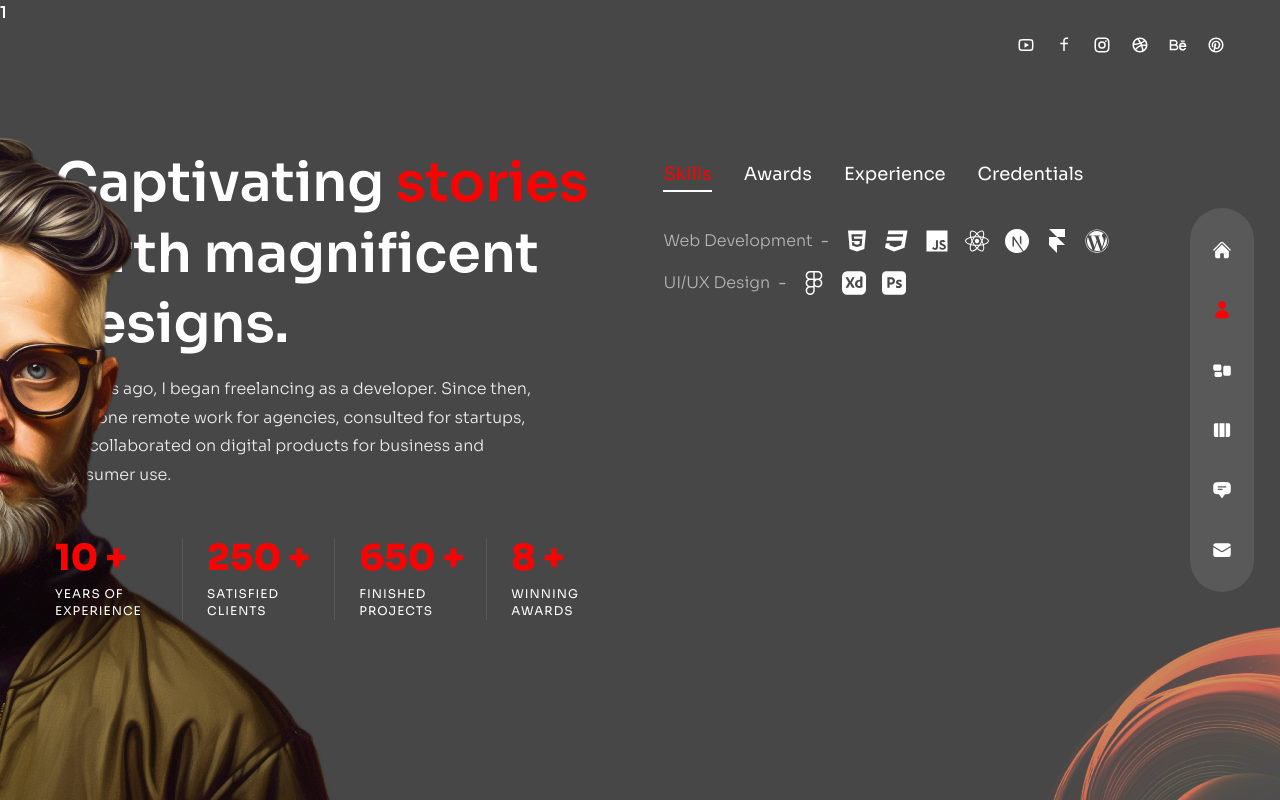
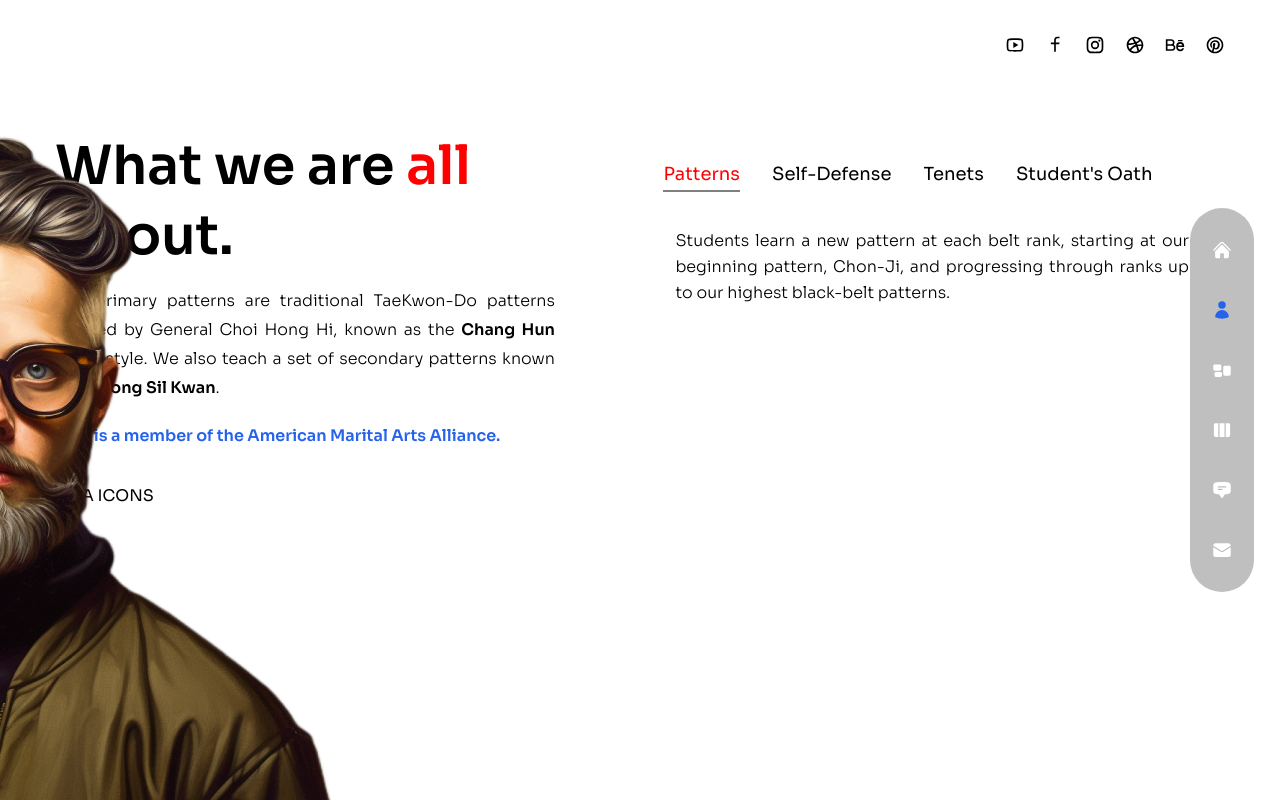
Before and after one commit to indmillr/nta, a Next.js app: page /about in a window 1280 px wide. Built offline with nearby package versions, Linux system fonts and the light colour scheme.

Commit message:
About Section

```diff
--- a/components/Layout.js
+++ b/components/Layout.js
@@ -11,7 +11,7 @@ const sora = Sora({
 // components
 import Nav from "../components/Nav";
 import Header from "../components/Header";
-import TopLeftImg from "../components/TopLeftImg";
+// import TopLeftImg from "../components/TopLeftImg";
 
 const Layout = ({ children }) => {
   return (
--- a/components/Nav.js
+++ b/components/Nav.js
@@ -39,25 +39,25 @@ const Nav = () => {
   return (
     <nav className="flex flex-col items-center xl:justify-center fixed h-max bottom-0 mt-auto xl:right-[2%] z-50 top-0 w-full xl:w-16 xl:max-w-md xl:h-screen gap-y-4">
       {/* inner */}
-      <div className="flex w-full xl:flex-col items-center justify-between xl:justify-center gap-y-10 px-4 md:px-40 xl:px-0 h-[80px] xl:h-max py-8 bg-white/10 backdrop-blur-sm text-3xl xl:text-xl xl:rounded-full">
+      <div className="flex w-full xl:flex-col items-center justify-between xl:justify-center gap-y-10 px-4 md:px-40 xl:px-0 h-[80px] xl:h-max py-8 bg-black/25 backdrop-blur-sm text-3xl xl:text-xl xl:rounded-full">
         {navData.map((link, index) => {
           return (
             <Link
               className={`${
-                link.path === pathname && "text-accent"
+                link.path === pathname && "text-blue-600"
               } relative flex items-center group hover:text-accent translate-all duration-300`}
               href={link.path}
               key={index}
             >
               {/* tooltip */}
               <div className="absolute pr-14 right-0 hidden xl:group-hover:flex">
-                <div className="bg-white relative flex text-primary items-center p-[6px] rounded-[3px]">
+                <div className="bg-black/25 relative flex text-primary items-center p-[6px] rounded-[3px]">
                   <div className="text-[12px] leading-none font-semibold capitalize">
                     {link.name}
                   </div>
 
                   {/* triangle */}
-                  <div className="border-solid border-l-white border-l-8 border-y-transparent border-y-[6px] border-r-0 absolute -right-2"></div>
+                  <div className="border-solid border-l-black/25 border-l-8 border-y-transparent border-y-[6px] border-r-0 absolute -right-2"></div>
                 </div>
               </div>
 
--- a/components/Socials.js
+++ b/components/Socials.js
@@ -13,7 +13,7 @@ import {
 
 const Socials = () => {
   return (
-    <div className="flex items-center gap-x-5 text-lg">
+    <div className="flex items-center gap-x-5 text-xl  text-black">
       <Link href={""} className="hover:text-accent transition-all duration-300">
         <RiYoutubeLine />
       </Link>
--- a/pages/about/index.js
+++ b/pages/about/index.js
@@ -20,70 +20,61 @@ import {
 //  data
 const aboutData = [
   {
-    title: "skills",
+    title: "patterns",
     info: [
       {
-        title: "Web Development",
-        icons: [
-          <FaHtml5 />,
-          <FaCss3 />,
-          <FaJs />,
-          <FaReact />,
-          <SiNextdotjs />,
-          <SiFramer />,
-          <FaWordpress />,
-        ],
-      },
-      {
-        title: "UI/UX Design",
-        icons: [<FaFigma />, <SiAdobexd />, <SiAdobephotoshop />],
+        title:
+          "Students learn a new pattern at each belt rank, starting at our beginning pattern, Chon-Ji, and progressing through ranks up to our highest black-belt patterns.",
+        icons: [],
       },
     ],
   },
   {
-    title: "awards",
+    title: "self-defense",
     info: [
       {
-        title: "Webby Awards - Honoree",
-        stage: "2011 - 2012",
-      },
-      {
-        title: "Adobe Design Achievement Awards - Finalist",
-        stage: "2009 - 2010",
+        title:
+          "Self-Defense is incorporated into our classes with a set curriculum designed for each belt level. As students progress through the belt ranks, we teach a variety of self-defense, making sure to add to the skill, technique, and difficulty. We also have additional self-defense classes scheduled throughout the year.",
       },
     ],
   },
   {
-    title: "experience",
+    title: "tenets",
     info: [
       {
-        title: "UX/UI Designer - XYZ Company",
-        stage: "2012 - 2023",
+        stage: "Courtesy",
       },
       {
-        title: "Web Developer - ABC Agency",
-        stage: "2010 - 2012",
+        stage: "Integrity",
       },
       {
-        title: "Intern - DEF Corporation",
-        stage: "2008 - 2010",
+        stage: "Perseverance",
+      },
+      {
+        stage: "Self-Control",
+      },
+      {
+        stage: "Indomitable Spirit",
       },
     ],
   },
   {
-    title: "credentials",
+    title: "student's oath",
     info: [
       {
-        title: "Web Development - ABC University, LA, CA",
-        stage: "2011",
+        stage: "I shall observe the Tenets of TaeKwon-Do.",
       },
       {
-        title: "Computer Science Diploma - AV Technical Institute",
-        stage: "2009",
+        stage: "I shall respect Instructors and Seniors.",
       },
       {
-        title: "Certified Graphic Designer - ABC Institute, Los Angeles, CA",
-        stage: "2006",
+        stage: "I shall never misuse TaeKwon-Do.",
+      },
+      {
+        stage: "I will be a champion of freedom and justice.",
+      },
+      {
+        stage: "I will build a more peaceful world.",
       },
     ],
   },
@@ -104,7 +95,7 @@ const About = () => {
   const [index, setIndex] = useState(0);
 
   return (
-    <div className="h-full bg-primary/30 py-32 text-center xl:text-left">
+    <div className="h-full bg-primary py-32 text-center xl:text-left text-black">
       <Circles />
 
       {/* avatar img */}
@@ -118,7 +109,7 @@ const About = () => {
         <Avatar />
       </motion.div>
       <div className="container mx-auto h-full flex flex-col items-center xl:flex-row gap-x-6">
-        <div className="flex-1 flex flex-col justify-center">
+        <div className="flex-1 flex flex-col justify-center xl:mb-40 mt-0">
           <motion.h2
             variants={fadeIn("right", 0.2)}
             initial="hidden"
@@ -126,67 +117,40 @@ const About = () => {
             exit="hidden"
             className="h2"
           >
-            Captivating <span className="text-accent">stories</span> birth
-            magnificent designs.
+            What we are <span className="text-accent">all</span> about.
           </motion.h2>
           <motion.p
             variants={fadeIn("right", 0.4)}
             initial="hidden"
             animate="show"
             exit="hidden"
-            className="max-w-[500px] mx-auto xl:mx-0 mb-6 xl:mb-12 px-2 xl:px-0"
+            className="text-left text-black lg:text-justify max-w-[500px] mx-auto xl:mx-0 mb-5 xl:mb-5 px-2 xl:px-0"
           >
-            10 years ago, I began freelancing as a developer. Since then, I've
-            done remote work for agencies, consulted for startups, and
-            collaborated on digital products for business and consumer use.
+            Our primary patterns are traditional TaeKwon-Do patterns created by
+            General Choi Hong Hi, known as the{" "}
+            <span className="font-semibold">Chang Hun Kwan</span> style. We also
+            teach a set of secondary patterns known as{" "}
+            <span className="font-semibold">Choong Sil Kwan</span>.
           </motion.p>
 
+          <motion.p
+            variants={fadeIn("right", 0.4)}
+            initial="hidden"
+            animate="show"
+            exit="hidden"
+            className="text-center text-blue-600 lg:text-justify max-w-[500px] mx-auto xl:mx-0 mb-8 px-2 xl:px-0 font-semibold"
+          >
+            NTA is a member of the American Marital Arts Alliance.
+          </motion.p>
           {/* counters */}
           <motion.div
             variants={fadeIn("right", 0.6)}
             initial="hidden"
             animate="show"
             exit="hidden"
-            className="hidden md:flex md:max-w-xl xl:max-w-none mx-auto xl:mx-0 mb-8"
+            className="hidden md:flex md:max-w-xl xl:max-w-none mx-auto xl:mx-0 mb-0"
           >
-            <div className="flex flex-1 xl:gap-x-6">
-              {/* experience */}
-              <div className="relative flex-1 after:w-[1px] after:h-full after:bg-white/10 after:absolute after:top-0 after:right-0">
-                <div className="text-2xl xl:text-4xl font-extrabold text-accent mb-2">
-                  <CountUp start={0} end={10} duration={5} /> +
-                </div>
-                <div className="text-xs uppercase tracking-[1px] leading-[1.4] max-w-[100px]">
-                  Years of experience
-                </div>
-              </div>
-              {/* clients */}
-              <div className="relative flex-1 after:w-[1px] after:h-full after:bg-white/10 after:absolute after:top-0 after:right-0">
-                <div className="text-2xl xl:text-4xl font-extrabold text-accent mb-2">
-                  <CountUp start={0} end={250} duration={5} /> +
-                </div>
-                <div className="text-xs uppercase tracking-[1px] leading-[1.4] max-w-[100px]">
-                  Satisfied clients
-                </div>
-              </div>
-              {/* projects */}
-              <div className="relative flex-1 after:w-[1px] after:h-full after:bg-white/10 after:absolute after:top-0 after:right-0">
-                <div className="text-2xl xl:text-4xl font-extrabold text-accent mb-2">
-                  <CountUp start={0} end={650} duration={5} /> +
-                </div>
-                <div className="text-xs uppercase tracking-[1px] leading-[1.4] max-w-[100px]">
-                  Finished projects
-                </div>
-              </div>
-              {/* awards */}
-              <div className="relative flex-1">
-                <div className="text-2xl xl:text-4xl font-extrabold text-accent mb-2">
-                  <CountUp start={0} end={8} duration={5} /> +
-                </div>
-                <div className="text-xs uppercase tracking-[1px] leading-[1.4] max-w-[100px]">
-                  Winning awards
-                </div>
-              </div>
-            </div>
+            <div className="flex flex-1 xl:gap-x-6">AMA ICONS</div>
           </motion.div>
         </div>
         {/* info */}
@@ -204,8 +168,8 @@ const About = () => {
                   key={itemIndex}
                   className={`${
                     index === itemIndex &&
-                    "text-accent after:w-[100%] after:bg-accent after:transition-all after:duration-300"
-                  } cursor-pointer capitalize xl:text-lg relative after:w-0 after:h-[2px] after:bg-white after:absolute after:-bottom-1 after:left-0`}
+                    "text-accent after:w-[100%] after:bg-black/50 after:transition-all after:duration-300"
+                  } cursor-pointer capitalize xl:text-lg relative after:w-0 after:h-[2px] after:bg-black/50 after:absolute after:-bottom-1 after:left-0`}
                   onClick={() => setIndex(itemIndex)}
                 >
                   {item.title}
@@ -218,16 +182,18 @@ const About = () => {
               return (
                 <div
                   key={itemIndex}
-                  className="flex-1 flex flex-col md:flex-row max-w-max gap-x-2 items-center text-white/60"
+                  className="flex-1 flex flex-col md:flex-row max-w-max gap-x-2 items-center text-black"
                 >
                   {/* title */}
-                  <div className="font-light mb-2 md:mb-0">{item.title}</div>
-                  <div className="hidden md:flex">-</div>
-                  <div>{item.stage}</div>
+                  <div className="font-light mb-2 md:mb-0 text-justify mx-3">
+                    {item.title}
+                  </div>
+                  <div className="hidden md:flex"></div>
+                  <div className="font-semibold">{item.stage}</div>
                   <div className="flex gap-x-4">
                     {/* icons */}
                     {item.icons?.map((icon, itemIndex) => {
-                      return <div className="text-2xl text-white">{icon}</div>;
+                      return <div className="text-2xl text-black">{icon}</div>;
                     })}
                   </div>
                 </div>
--- a/pages/index.js
+++ b/pages/index.js
@@ -16,7 +16,7 @@ const Home = () => {
   return (
     <div className="bg-primary/60 h-full">
       {/* text  */}
-      <div className="w-full h-full bg-gradient-to-r from-black via-black/10 to-white/10 ">
+      <div className="text-black w-full h-full bg-gradient-to-r from-white  via-white to-white/75 ">
         <div className="text-center flex flex-col justify-center xl:pt-40 xl:text-left h-full container mx-auto">
           {/* title */}
           <motion.h1
@@ -37,20 +37,21 @@ const Home = () => {
             initial="hidden"
             animate="show"
             exit="hidden"
-            className="max-w-sm xl:max-w-xl mx-auto xl:mx-0 mb-10 xl:mb-16"
+            className="text-black max-w-sm xl:max-w-xl mx-auto xl:mx-0 mb-10 xl:mb-16"
           >
-            Nixa TaeKwon-Do Academy has been in business for over 20 years. We
-            specialize in TaeKwon-Do and Tactical Self-Defense for individuals
-            of all ages.
+            NTA has been in business for over 20 years. We specialize in
+            TaeKwon-Do and Tactical Self-Defense for individuals of all ages.
           </motion.p>
           <motion.p
             variants={fadeIn("down", 0.6)}
             initial="hidden"
             animate="show"
             exit="hidden"
-            className="max-w-sm xl:max-w-xl mx-auto xl:mx-0 mb-10 xl:mb-16"
+            className="text-black max-w-sm xl:max-w-xl mx-auto xl:mx-0 mb-10 xl:mb-16"
           >
-            <span className="text-accent">Chief Instructor and Owner</span>
+            <span className="text-blue-600 font-semibold">
+              Chief Instructor and Owner
+            </span>
             <br />
             Bill Taylor, 4th Degree Black Belt
           </motion.p>
@@ -73,13 +74,9 @@ const Home = () => {
             initial="hidden"
             animate="show"
             exit="hidden"
-            className="max-w-sm xl:max-w-xl mx-auto xl:mx-0 mt-10 xl:mb-16"
+            className="max-w-sm xl:max-w-xl mx-auto xl:mx-0 mt-10 xl:mb-16 text-black"
           >
-            1001B Hawks Perch Ave
-            <br />
-            Nixa, MO 65714
-            <br />
-            <span className="text-accent">417-860-5220</span>
+            Something here?
           </motion.p>
         </div>
       </div>
@@ -101,7 +98,7 @@ const Home = () => {
           className="w-full h-full max-w-[737px] max-h-[678px] absolute -bottom-32 lg:bottom-0 lg:right-[21%]"
         >
           {" "}
-          <Avatar />
+          {/*<Avatar />*/}
         </motion.div>
       </div>
     </div>
--- a/tailwind.config.js
+++ b/tailwind.config.js
@@ -22,8 +22,8 @@ module.exports = {
     },
     extend: {
       colors: {
-        primary: "#000000",
-        secondary: "#666666",
+        primary: "#ffffff",
+        secondary: "#000000",
         accent: "#ff0000",
       },
       backgroundImage: {
```
Also changed, not shown: components/TestimonialSlider.js (+77 -0 lines).
